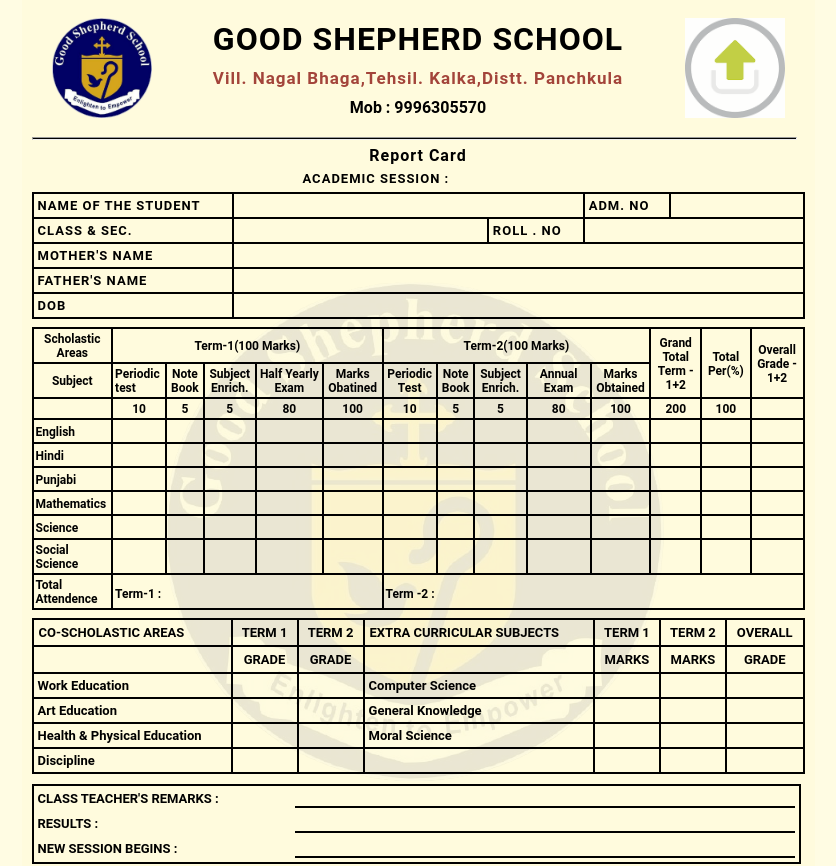
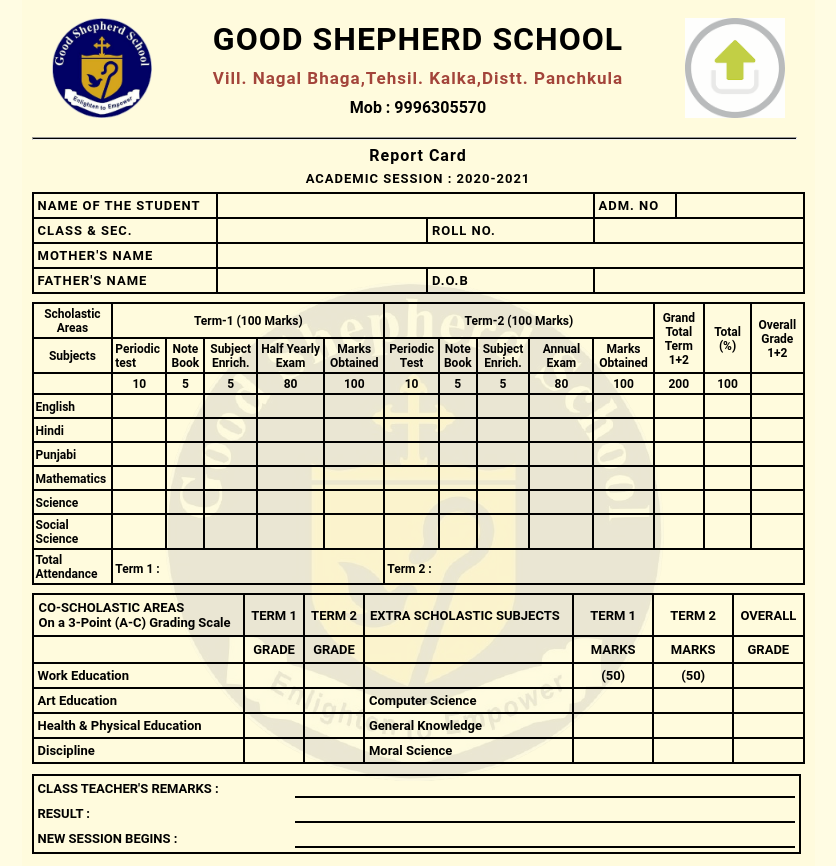
Before and after one commit to vijaykumar1998210/Gsschool, a React (Create React App) app: page / in a window 1280 px wide. Shown: the top 866 px of the page, without its empty margins (222-1058 px from the left). Built offline with nearby package versions, Linux system fonts and the light colour scheme.

Commit message:
5the attempt

```diff
--- a/src/App.css
+++ b/src/App.css
@@ -16,6 +16,11 @@
   height: 1122px;
   position: relative;
   z-index: 2;
+  /* border: 2px solid black;
+  padding: 0px 20px; */
+
+  /* padding: 20px; */
+  /* padding-bottom: 00px; */
 }
 .photo_container {
   position: absolute;
@@ -63,7 +68,7 @@
   background-color: #010165;
   color: white;
   border-radius: 25px;
-  margin-top: 55px;
+  margin-top: 75px;
   font-size: 16px;
   cursor: pointer;
 
--- a/src/Table1.js
+++ b/src/Table1.js
@@ -5,7 +5,7 @@
     return (
         <div className="table1div">
         <p className="Table1_head1">Report Card</p>
-        <h1 className="Table1_head2">ACADEMIC SESSION : <input className="input_head" type="text"/></h1>
+        <h1 className="Table1_head2">ACADEMIC SESSION : 2020-2021</h1>
         <p></p>
         <table className="table1">
 
@@ -22,21 +22,24 @@
             <tr>
                 <td className="w1">class & sec.</td>
                 <td colSpan=""><input className="input_field" type="text"/></td>
-                <td colSpan="2">Roll . no</td>
+                <td colSpan="2">Roll no.</td>
                 <td colSpan="2"><input className="input_field1" type="text"/></td>
             </tr>
             <tr>
                 <td className="w1">mother's name</td>
                 <td colSpan="6"><input className="input_field" type="text"/></td>
+
             </tr>
             <tr>
                 <td className="w1">father's name</td>
+                <td colSpan="2"><input className="input_field" type="text"/></td>
+                <td className="w1" colSpan="">d.o.b</td>
+                <td colSpan="2" className="ch1"><input className="input_field ch2" type="text"/></td>
+            </tr>
+            {/* <tr>
+                <td className="w1">d.o.b</td>
                 <td colSpan="6"><input className="input_field" type="text"/></td>
-            </tr>
-            <tr>
-                <td className="w1">dob</td>
-                <td colSpan="6"><input className="input_field" type="text"/></td>
-            </tr>
+            </tr> */}
         </table>
 
         </div>
--- a/src/Table2.js
+++ b/src/Table2.js
@@ -7,20 +7,20 @@
       <table className="table2">
         <tr>
           <th className="w5">scholastic Areas</th>
-          <th colSpan="5" className="w5">term-1(100 marks)</th>
-          <th colSpan="5" className="w5">term-2(100 marks)</th>
-          <th rowSpan="2" className="w4">grand total Term - 1+2</th>
-          <th rowSpan="2" className="w4">Total Per(%)</th>
-          <th rowSpan="2" className="w4"> Overall grade - 1+2</th>
+          <th colSpan="5" className="w5">term-1 (100 marks)</th>
+          <th colSpan="5" className="w5">term-2 (100 marks)</th>
+          <th rowSpan="2" className="w4">grand total Term  1+2</th>
+          <th rowSpan="2" className="w4">Total (%)</th>
+          <th rowSpan="2" className="w4"> Overall grade  1+2</th>
         </tr>
         <tr>
 
-          <th className="w4">subject</th>
+          <th className="w4">subjects</th>
           <th>Periodic test</th>
           <th className="w4">Note Book</th>
           <th className="w4">Subject Enrich.</th>
           <th className="w4">half yearly exam</th>
-          <th className="w4">marks obatined</th>
+          <th className="w4">marks obtained</th>
           <th className="w4">periodic test</th>
           <th className="w4">note book</th>
           <th className="w4">Subject Enrich.</th>
@@ -50,12 +50,12 @@
           <td className="head1_color"><input className="input_field2" type="text"/></td>
           <td className="head1_color"><input className="input_field2" type="text"/></td>
           <td className="head1_color"><input className="input_field9 input_field11" type="text"/></td>
-          <td className="head1_color"><input className="input_field2" type="text"/></td>
+          <td className="head1_color"><input className="input_field2 input_field25" type="text"/></td>
           <td className="head1_color"><input className="input_field2" type="text"/></td>
           <td className="head1_color"><input className="input_field2" type="text"/></td>
           <td className="head1_color"><input className="input_field2" type="text"/></td>
           <td className="head1_color"><input className="input_field9 input_field11" type="text"/></td>
-          <td className="head1_color"><input className="input_field2" type="text"/></td>
+          <td className="head1_color"><input className="input_field2 input_field25" type="text"/></td>
           <td className="head1_color"><input className="input_field10" type="text"/></td>
           <td className="head1_color"><input className="input_field2 input_field14" type="text"/></td>
           <td className="head1_color"><input className="input_field2" type="text"/></td>
@@ -67,12 +67,12 @@
           <td className="head1_color"><input className="input_field2" type="text"/></td>
           <td className="head1_color"><input className="input_field2" type="text"/></td>
           <td className="head1_color"><input className="input_field9 input_field11" type="text"/></td>
-          <td className="head1_color"><input className="input_field2" type="text"/></td>
+          <td className="head1_color"><input className="input_field2 input_field25" type="text"/></td>
           <td className="head1_color"><input className="input_field2" type="text"/></td>
           <td className="head1_color"><input className="input_field2" type="text"/></td>
           <td className="head1_color"><input className="input_field2" type="text"/></td>
           <td className="head1_color"><input className="input_field9 input_field11" type="text"/></td>
-          <td className="head1_color"><input className="input_field2" type="text"/></td>
+          <td className="head1_color"><input className="input_field2 input_field25" type="text"/></td>
           <td className="head1_color"><input className="input_field10" type="text"/></td>
           <td className="head1_color"><input className="input_field2 input_field14" type="text"/></td>
           <td className="head1_color"><input className="input_field2" type="text"/></td>
@@ -84,12 +84,12 @@
           <td className="head1_color"><input className="input_field2" type="text"/></td>
           <td className="head1_color"><input className="input_field2" type="text"/></td>
           <td className="head1_color"><input className="input_field9 input_field11" type="text"/></td>
-          <td className="head1_color"><input className="input_field2" type="text"/></td>
+          <td className="head1_color"><input className="input_field2 input_field25" type="text"/></td>
           <td className="head1_color"><input className="input_field2" type="text"/></td>
           <td className="head1_color"><input className="input_field2" type="text"/></td>
           <td className="head1_color"><input className="input_field2" type="text"/></td>
           <td className="head1_color"><input className="input_field9 input_field11" type="text"/></td>
-          <td className="head1_color"><input className="input_field2" type="text"/></td>
+          <td className="head1_color"><input className="input_field2 input_field25" type="text"/></td>
           <td className="head1_color"><input className="input_field10" type="text"/></td>
           <td className="head1_color"><input className="input_field2 input_field14" type="text"/></td>
           <td className="head1_color"><input className="input_field2" type="text"/></td>
@@ -101,12 +101,12 @@
           <td className="head1_color"><input className="input_field2" type="text"/></td>
           <td className="head1_color"><input className="input_field2" type="text"/></td>
           <td className="head1_color"><input className="input_field9 input_field11" type="text"/></td>
-          <td className="head1_color"><input className="input_field2" type="text"/></td>
+          <td className="head1_color"><input className="input_field2 input_field25" type="text"/></td>
           <td className="head1_color"><input className="input_field2" type="text"/></td>
           <td className="head1_color"><input className="input_field2" type="text"/></td>
           <td className="head1_color"><input className="input_field2" type="text"/></td>
           <td className="head1_color"><input className="input_field9 input_field11" type="text"/></td>
-          <td className="head1_color"><input className="input_field2" type="text"/></td>
+          <td className="head1_color"><input className="input_field2 input_field25" type="text"/></td>
           <td className="head1_color"><input className="input_field10" type="text"/></td>
           <td className="head1_color"><input className="input_field2 input_field14" type="text"/></td>
           <td className="head1_color"><input className="input_field2" type="text"/></td>
@@ -118,12 +118,12 @@
           <td className="head1_color"><input className="input_field2" type="text"/></td>
           <td className="head1_color"><input className="input_field2" type="text"/></td>
           <td className="head1_color"><input className="input_field9 input_field11" type="text"/></td>
-          <td className="head1_color"><input className="input_field2" type="text"/></td>
+          <td className="head1_color"><input className="input_field2 input_field25" type="text"/></td>
           <td className="head1_color"><input className="input_field2" type="text"/></td>
           <td className="head1_color"><input className="input_field2" type="text"/></td>
           <td className="head1_color"><input className="input_field2" type="text"/></td>
           <td className="head1_color"><input className="input_field9 input_field11" type="text"/></td>
-          <td className="head1_color"><input className="input_field2" type="text"/></td>
+          <td className="head1_color"><input className="input_field2 input_field25" type="text"/></td>
           <td className="head1_color"><input className="input_field10" type="text"/></td>
           <td className="head1_color"><input className="input_field2 input_field14" type="text"/></td>
           <td className="head1_color"><input className="input_field2" type="text"/></td>
@@ -135,21 +135,21 @@
           <td className="head1_color"><input className="input_field2" type="text"/></td>
           <td className="head1_color"><input className="input_field2" type="text"/></td>
           <td className="head1_color"><input className="input_field9 input_field11" type="text"/></td>
-          <td className="head1_color"><input className="input_field2" type="text"/></td>
+          <td className="head1_color"><input className="input_field2 input_field25" type="text"/></td>
           <td className="head1_color"><input className="input_field2" type="text"/></td>
           <td className="head1_color"><input className="input_field2" type="text"/></td>
           <td className="head1_color"><input className="input_field2" type="text"/></td>
           <td className="head1_color"><input className="input_field9 input_field11" type="text"/></td>
-          <td className="head1_color"><input className="input_field2" type="text"/></td>
+          <td className="head1_color"><input className="input_field2 input_field25" type="text"/></td>
           <td className="head1_color"><input className="input_field10" type="text"/></td>
           <td className="head1_color"><input className="input_field2 input_field14" type="text"/></td>
           <td className="head1_color"><input className="input_field2" type="text"/></td>
 
         </tr>
         <tr>
-          <td className="w7">Total Attendence</td>
-          <td className="w7" colSpan="5">Term-1 :<input className="input_field3" type="text"/></td>
-          <td className="w7" colSpan="8">Term -2 :<input className="input_field3" type="text"/></td>
+          <td className="w7">Total Attendance</td>
+          <td className="w7" colSpan="5">Term 1 :<input className="input_field3" type="text"/></td>
+          <td className="w7" colSpan="8">Term 2 :<input className="input_field3" type="text"/></td>
 
 
         </tr>
--- a/src/Table3.js
+++ b/src/Table3.js
@@ -6,10 +6,11 @@
     <div className="table3div">
       <table className="table3">
         <tr>
-          <th>CO-SCHOLASTIC AREAS</th>
+          <th>CO-SCHOLASTIC AREAS <br/>
+          On a 3-Point (A-C) Grading Scale</th>
           <th className="t3">TERM 1</th>
           <th className="t3">TERM 2</th>
-          <th>EXTRA CURRICULAR SUBJECTS</th>
+          <th> EXTRA SCHOLASTIC SUBJECTS</th>
           <th className="t3">TERM 1</th>
           <th className="t3">TERM 2</th>
           <th className="t3">OVERALL</th>
@@ -19,12 +20,21 @@
           <th className="t3">GRADE</th>
           <th className="t3">GRADE</th>
           <th></th>
-          <th className="t3">MARKS</th>
-          <th className="t3">MARKS</th>
+          <th className="t3 t4">MARKS</th>
+          <th className="t3 t4">MARKS</th>
           <th className="t3">GRADE</th>
         </tr>
         <tr>
             <td>Work Education</td>
+            <td className="t3"><input className="input_field12" type="text"/></td>
+            <td className="t3"><input className="input_field12" type="text"/></td>
+            <td></td>
+            <td className="t3">(50)</td>
+            <td className="t3">(50)</td>
+            <td className="t3"></td>
+        </tr>
+        <tr>
+            <td>Art Education</td>
             <td className="t3"><input className="input_field12" type="text"/></td>
             <td className="t3"><input className="input_field12" type="text"/></td>
             <td>Computer Science</td>
@@ -33,7 +43,7 @@
             <td className="t3"><input className="input_field12" type="text"/></td>
         </tr>
         <tr>
-            <td>Art Education</td>
+            <td>Health & Physical Education</td>
             <td className="t3"><input className="input_field12" type="text"/></td>
             <td className="t3"><input className="input_field12" type="text"/></td>
             <td>General Knowledge</td>
@@ -42,22 +52,13 @@
             <td className="t3"><input className="input_field12" type="text"/></td>
         </tr>
         <tr>
-            <td>Health & Physical Education</td>
-            <td className="t3"><input className="input_field12" type="text"/></td>
-            <td className="t3"><input className="input_field12" type="text"/></td>
-            <td>Moral Science</td>
-            <td className="t3"><input className="input_field12" type="text"/></td>
-            <td className="t3"><input className="input_field12" type="text"/></td>
-            <td className="t3"><input className="input_field12" type="text"/></td>
-        </tr>
-        <tr>
             <td>Discipline</td>
             <td className="t3"><input className="input_field12" type="text"/></td>
             <td className="t3"><input className="input_field12" type="text"/></td>
-            <td></td>
-            <td className="t3"></td>
-            <td className="t3"></td>
-            <td className="t3"></td>
+            <td> Moral Science</td>
+            <td className="t3"> <input className="input_field12" type="text"/></td>
+            <td className="t3"> <input className="input_field12" type="text"/></td>
+            <td className="t3"> <input className="input_field12" type="text"/></td>
         </tr>
       </table>
     </div>
--- a/src/Table4.js
+++ b/src/Table4.js
@@ -8,7 +8,7 @@
       <table className="table4">
         <tr>
           <td>MARKS RANGE</td>
-          <td>GRADE</td>
+          <td>GRADES</td>
         </tr>
         <tr>
           <td>91-100</td>
--- a/src/TeacherRemarks.js
+++ b/src/TeacherRemarks.js
@@ -13,7 +13,7 @@
       </div>
       <div className="teacher_box1">
         <label htmlFor="" className="teacher_label">
-          Results :
+          Result :
         </label>
 
         <input type="text" className="teacher_input" />
--- a/src/photo.css
+++ b/src/photo.css
@@ -60,5 +60,6 @@
     height: 100px;
     object-fit: contain;
 
+
     /* border: 16px rgb(80, 199, 235) solid; */
   }
--- a/src/table1.css
+++ b/src/table1.css
@@ -37,7 +37,7 @@
   letter-spacing: 1px;
 }
 .w1 {
-  width: 200px;
+  width: 300px;
 
 }
 .w2 {
--- a/src/table2.css
+++ b/src/table2.css
@@ -31,6 +31,7 @@
   text-align: center;
   text-transform: capitalize;
   padding: 2px;
+  font-weight: 800;
 }
 .w5 {
   text-align: center;
@@ -114,3 +115,13 @@
   padding-left: 8px;
   /* background-color: aquamarine; */
 }
+.input_field25{
+  background: transparent;
+  border: none;
+  outline: none;
+  width: 40px;
+  font-weight: 600;
+  font-size: 12px;
+  padding-left: 12px;
+  /* background-color: aquamarine */
+}
--- a/src/table3.css
+++ b/src/table3.css
@@ -44,3 +44,6 @@
 
 
   }
+  .t4{
+    width: 80px;
+  }
--- a/src/teacherremarks.css
+++ b/src/teacherremarks.css
@@ -28,6 +28,6 @@
 }
 .teacher_label {
   text-transform: uppercase;
-  font-weight: 600;
+  font-weight: 700;
   /* letter-spacing: 1px; */
 }
--- a/src/teachersign.css
+++ b/src/teachersign.css
@@ -7,7 +7,7 @@
     display: flex;
     padding-left: 10px;
     padding-right: 10px;
-    margin-top:10px;
+    margin-top:20px;
     position: relative;
   }
   .sign_box1 {
@@ -40,7 +40,7 @@
     align-items: center;
     justify-content: center;
     position: absolute;
-    margin-top: 70px;
+    margin-top: 80px;
     margin-left: 0px;
 
   }
```
Also changed, not shown: public/Images/IMG_20210227_140205.png (added).
